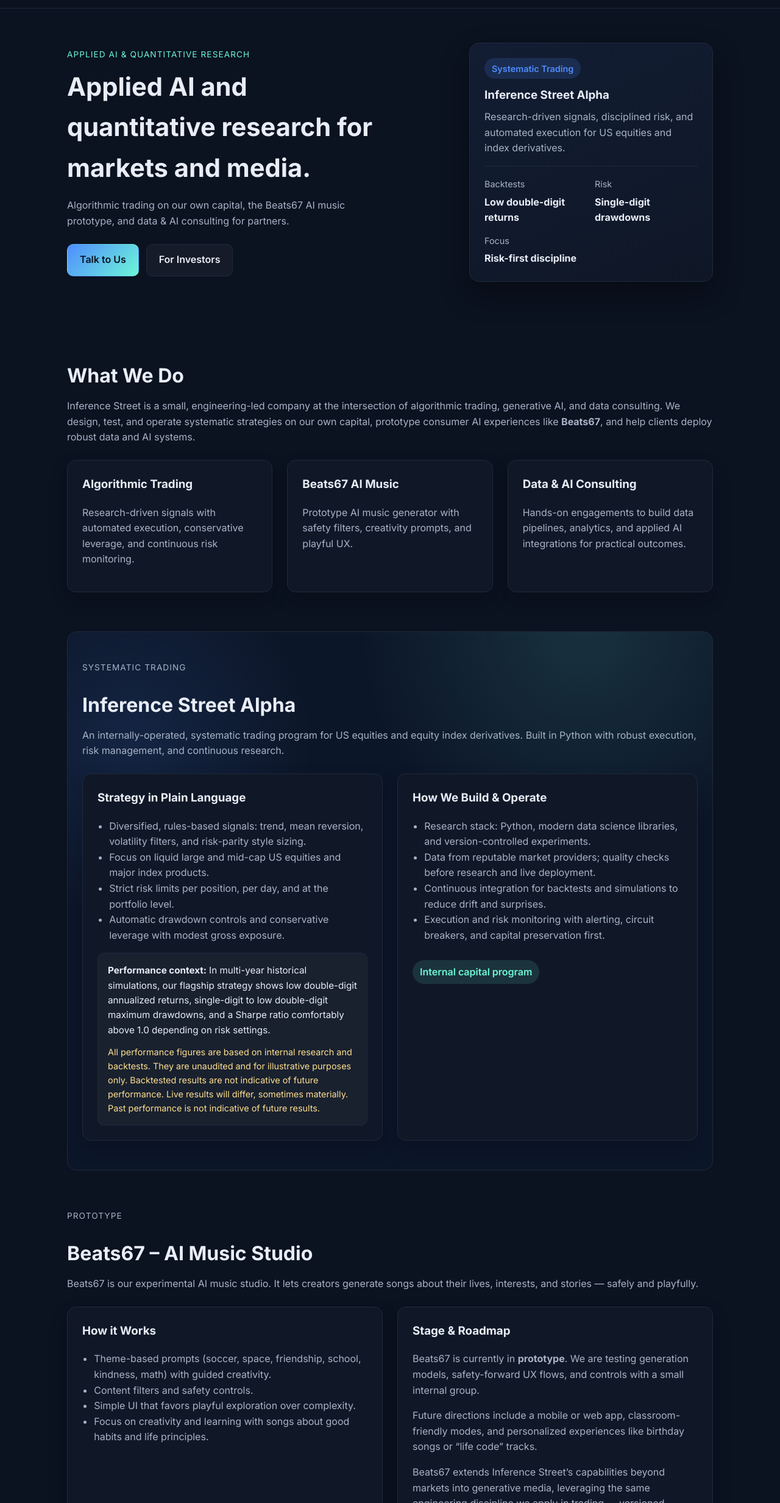
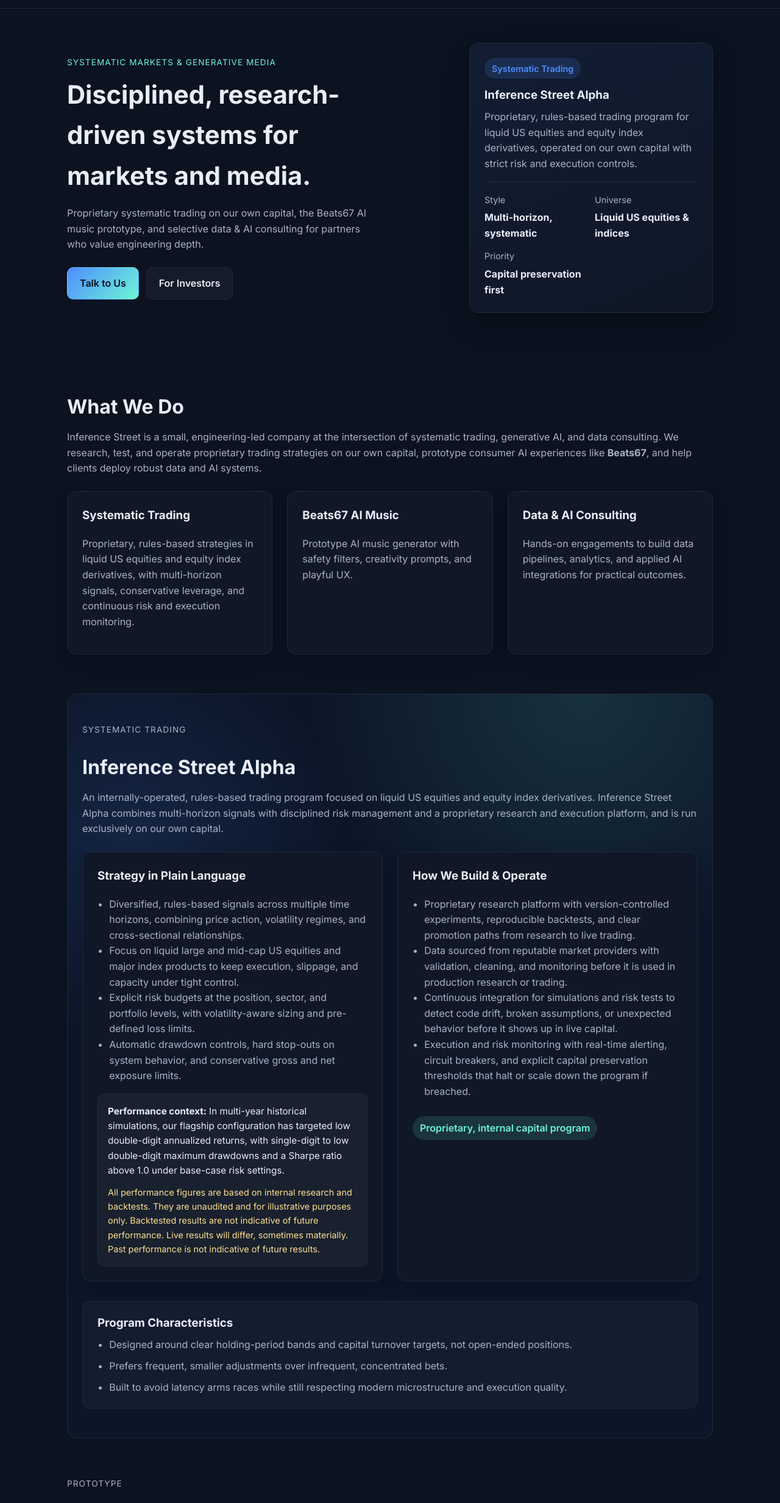
Before and after one commit to InferenceStreet/inferencestreet-landing, a plain HTML site: page index.html in a window 1280 px wide. Shown: the part 55-2519 px from the top of the page at 61% size. Drawn offline with Linux system fonts and the light colour scheme.

Commit message:
Refine systematic trading messaging and highlights

```diff
--- a/assets/styles.css
+++ b/assets/styles.css
@@ -304,6 +304,27 @@
   font-size: 0.95rem;
 }
 
+.program-highlights {
+  margin-top: 2rem;
+  background: rgba(255, 255, 255, 0.03);
+  border: 1px solid var(--border);
+  border-radius: 12px;
+  padding: 1.25rem 1.5rem;
+}
+
+.program-highlights h3 {
+  margin-top: 0;
+  margin-bottom: 0.5rem;
+}
+
+.program-highlights ul {
+  margin: 0;
+  color: var(--muted);
+  padding-left: 1.2rem;
+  display: grid;
+  gap: 0.6rem;
+}
+
 .disclaimer {
   margin-top: 0.75rem;
   font-size: 0.9rem;
--- a/index.html
+++ b/index.html
@@ -3,8 +3,9 @@
 <head>
   <meta charset="UTF-8" />
   <meta name="viewport" content="width=device-width, initial-scale=1.0" />
-  <title>Inference Street LLC – Algorithmic Trading, AI Music, and Data Consulting</title>
-  <meta name="description" content="Inference Street LLC applies quantitative trading, AI music prototyping, and data consulting expertise for investors and partners." />
+  <title>Inference Street LLC – Systematic Trading, AI Music, and Data Consulting</title>
+  <meta name="description"
+    content="Inference Street LLC runs systematic trading strategies on proprietary capital, prototypes Beats67 AI music experiences, and delivers data & AI consulting for select partners." />
   <link rel="canonical" href="https://inferencestreet.com/" />
   <link rel="preconnect" href="https://fonts.googleapis.com" />
   <link rel="preconnect" href="https://fonts.gstatic.com" crossorigin />
@@ -12,13 +13,14 @@
   <link rel="stylesheet" href="assets/styles.css" />
   <link rel="icon" href="assets/logo.svg" type="image/svg+xml" />
   <meta property="og:type" content="website" />
-  <meta property="og:title" content="Inference Street LLC – Algorithmic Trading, AI Music, and Data Consulting" />
-  <meta property="og:description" content="Applied AI and quantitative research across algorithmic trading, Beats67 AI music, and data consulting." />
+  <meta property="og:title" content="Inference Street LLC – Systematic Trading, AI Music, and Data Consulting" />
+  <meta property="og:description"
+    content="Applied AI and quantitative research across systematic trading, Beats67 AI music, and data consulting." />
   <meta property="og:url" content="https://inferencestreet.com/" />
   <meta property="og:image" content="https://inferencestreet.com/assets/og-image.svg" />
   <meta name="twitter:card" content="summary_large_image" />
   <meta name="twitter:title" content="Inference Street LLC" />
-  <meta name="twitter:description" content="Algorithmic trading, AI music, and data consulting." />
+  <meta name="twitter:description" content="Systematic trading, AI music, and data consulting." />
   <meta name="twitter:image" content="https://inferencestreet.com/assets/og-image.svg" />
 </head>
 <body>
@@ -45,9 +47,12 @@
   <main id="main-content">
     <section class="hero" id="hero">
       <div class="hero-content">
-        <p class="eyebrow">Applied AI & Quantitative Research</p>
-        <h1>Applied AI and quantitative research for markets and media.</h1>
-        <p class="subhead">Algorithmic trading on our own capital, the Beats67 AI music prototype, and data & AI consulting for partners.</p>
+        <p class="eyebrow">Systematic Markets & Generative Media</p>
+        <h1>Disciplined, research-driven systems for markets and media.</h1>
+        <p class="subhead">
+          Proprietary systematic trading on our own capital, the Beats67 AI music prototype, and selective data & AI consulting
+          for partners who value engineering depth.
+        </p>
         <div class="cta-group">
           <a class="button primary" href="#cta">Talk to Us</a>
           <a class="button secondary" href="#investors">For Investors</a>
@@ -57,20 +62,23 @@
         <div class="hero-card">
           <div class="pill">Systematic Trading</div>
           <h3>Inference Street Alpha</h3>
-          <p>Research-driven signals, disciplined risk, and automated execution for US equities and index derivatives.</p>
+          <p>
+            Proprietary, rules-based trading program for liquid US equities and equity index derivatives, operated on our own
+            capital with strict risk and execution controls.
+          </p>
           <div class="divider"></div>
           <div class="metrics">
             <div>
-              <span class="label">Backtests</span>
-              <span class="value">Low double-digit returns</span>
+              <span class="label">Style</span>
+              <span class="value">Multi-horizon, systematic</span>
             </div>
             <div>
-              <span class="label">Risk</span>
-              <span class="value">Single-digit drawdowns</span>
+              <span class="label">Universe</span>
+              <span class="value">Liquid US equities & indices</span>
             </div>
             <div>
-              <span class="label">Focus</span>
-              <span class="value">Risk-first discipline</span>
+              <span class="label">Priority</span>
+              <span class="value">Capital preservation first</span>
             </div>
           </div>
         </div>
@@ -80,12 +88,19 @@
     <section class="section" id="overview">
       <div class="section-header">
         <h2>What We Do</h2>
-        <p>Inference Street is a small, engineering-led company at the intersection of algorithmic trading, generative AI, and data consulting. We design, test, and operate systematic strategies on our own capital, prototype consumer AI experiences like <strong>Beats67</strong>, and help clients deploy robust data and AI systems.</p>
+        <p>
+          Inference Street is a small, engineering-led company at the intersection of systematic trading, generative AI, and data
+          consulting. We research, test, and operate proprietary trading strategies on our own capital, prototype consumer AI
+          experiences like <strong>Beats67</strong>, and help clients deploy robust data and AI systems.
+        </p>
       </div>
       <div class="pillars">
         <article class="card">
-          <h3>Algorithmic Trading</h3>
-          <p>Research-driven signals with automated execution, conservative leverage, and continuous risk monitoring.</p>
+          <h3>Systematic Trading</h3>
+          <p>
+            Proprietary, rules-based strategies in liquid US equities and equity index derivatives, with multi-horizon signals,
+            conservative leverage, and continuous risk and execution monitoring.
+          </p>
         </article>
         <article class="card">
           <h3>Beats67 AI Music</h3>
@@ -102,32 +117,69 @@
       <div class="section-header">
         <p class="eyebrow">Systematic Trading</p>
         <h2>Inference Street Alpha</h2>
-        <p>An internally-operated, systematic trading program for US equities and equity index derivatives. Built in Python with robust execution, risk management, and continuous research.</p>
+        <p>
+          An internally-operated, rules-based trading program focused on liquid US equities and equity index derivatives.
+          Inference Street Alpha combines multi-horizon signals with disciplined risk management and a proprietary research and
+          execution platform, and is run exclusively on our own capital.
+        </p>
       </div>
       <div class="grid two-columns">
         <article>
           <h3>Strategy in Plain Language</h3>
           <ul>
-            <li>Diversified, rules-based signals: trend, mean reversion, volatility filters, and risk-parity style sizing.</li>
-            <li>Focus on liquid large and mid-cap US equities and major index products.</li>
-            <li>Strict risk limits per position, per day, and at the portfolio level.</li>
-            <li>Automatic drawdown controls and conservative leverage with modest gross exposure.</li>
+            <li>
+              Diversified, rules-based signals across multiple time horizons, combining price action, volatility regimes, and
+              cross-sectional relationships.
+            </li>
+            <li>
+              Focus on liquid large and mid-cap US equities and major index products to keep execution, slippage, and capacity
+              under tight control.
+            </li>
+            <li>
+              Explicit risk budgets at the position, sector, and portfolio levels, with volatility-aware sizing and pre-defined
+              loss limits.
+            </li>
+            <li>
+              Automatic drawdown controls, hard stop-outs on system behavior, and conservative gross and net exposure limits.
+            </li>
           </ul>
           <div class="note">
-            <strong>Performance context:</strong> In multi-year historical simulations, our flagship strategy shows low double-digit annualized returns, single-digit to low double-digit maximum drawdowns, and a Sharpe ratio comfortably above 1.0 depending on risk settings.
+            <strong>Performance context:</strong>
+            In multi-year historical simulations, our flagship configuration has targeted low double-digit annualized returns,
+            with single-digit to low double-digit maximum drawdowns and a Sharpe ratio above 1.0 under base-case risk settings.
             <div class="disclaimer">All performance figures are based on internal research and backtests. They are unaudited and for illustrative purposes only. Backtested results are not indicative of future performance. Live results will differ, sometimes materially. Past performance is not indicative of future results.</div>
           </div>
         </article>
         <article>
           <h3>How We Build & Operate</h3>
           <ul>
-            <li>Research stack: Python, modern data science libraries, and version-controlled experiments.</li>
-            <li>Data from reputable market providers; quality checks before research and live deployment.</li>
-            <li>Continuous integration for backtests and simulations to reduce drift and surprises.</li>
-            <li>Execution and risk monitoring with alerting, circuit breakers, and capital preservation first.</li>
+            <li>
+              Proprietary research platform with version-controlled experiments, reproducible backtests, and clear promotion paths
+              from research to live trading.
+            </li>
+            <li>
+              Data sourced from reputable market providers with validation, cleaning, and monitoring before it is used in
+              production research or trading.
+            </li>
+            <li>
+              Continuous integration for simulations and risk tests to detect code drift, broken assumptions, or unexpected
+              behavior before it shows up in live capital.
+            </li>
+            <li>
+              Execution and risk monitoring with real-time alerting, circuit breakers, and explicit capital preservation
+              thresholds that halt or scale down the program if breached.
+            </li>
           </ul>
-          <div class="tag">Internal capital program</div>
+          <div class="tag">Proprietary, internal capital program</div>
         </article>
+      </div>
+      <div class="program-highlights">
+        <h3>Program Characteristics</h3>
+        <ul>
+          <li>Designed around clear holding-period bands and capital turnover targets, not open-ended positions.</li>
+          <li>Prefers frequent, smaller adjustments over infrequent, concentrated bets.</li>
+          <li>Built to avoid latency arms races while still respecting modern microstructure and execution quality.</li>
+        </ul>
       </div>
     </section>
 
@@ -192,15 +244,24 @@
       <div class="pillars">
         <article class="card">
           <h3>Engineering-first</h3>
-          <p>Research-heavy culture with versioned experiments, automated testing, and careful rollouts.</p>
+          <p>
+            Research-heavy culture with versioned experiments, automated testing, and controlled rollouts across both trading
+            systems and generative media products.
+          </p>
         </article>
         <article class="card">
           <h3>Risk-first mindset</h3>
-          <p>We risk our own capital first, focus on robustness over headlines, and prioritize capital preservation.</p>
+          <p>
+            We trade our own capital, design strategies around explicit risk budgets and drawdown limits, and prefer robustness
+            and survivability over aggressive headline returns.
+          </p>
         </article>
         <article class="card">
           <h3>Reusable components</h3>
-          <p>We build systems that power both trading and generative media products, accelerating iteration.</p>
+          <p>
+            We build shared infrastructure for data ingestion, evaluation, and monitoring that powers both trading systems and
+            generative media products, allowing us to iterate faster with consistent standards.
+          </p>
         </article>
       </div>
     </section>
@@ -214,8 +275,16 @@
       <div class="grid two-columns" id="investors">
         <article>
           <h3>For Investors & Capital Partners</h3>
-          <p>We are exploring long-term aligned partnerships with investors who appreciate disciplined systematic trading. If you want to learn more about our research process and internal track record, reach out for a deeper discussion.</p>
-          <p class="disclaimer">Nothing here is an offer to sell or a solicitation to buy any security. Past performance is not indicative of future results.</p>
+          <p>
+            We are open to long-term, aligned conversations with investors who understand systematic trading and risk-managed
+            programs. For qualified counterparties, we can share additional detail on our research framework, risk controls, and
+            internal track record across different collaboration opportunities.
+          </p>
+          <p class="disclaimer">
+            Nothing here is an offer to sell or a solicitation to buy any security or financial instrument. Any discussion of
+            performance is based on internal research or backtests and is unaudited. Past performance, whether simulated or
+            actual, is not indicative of future results.
+          </p>
         </article>
         <article>
           <h3>For Clients & Collaborators</h3>
```
